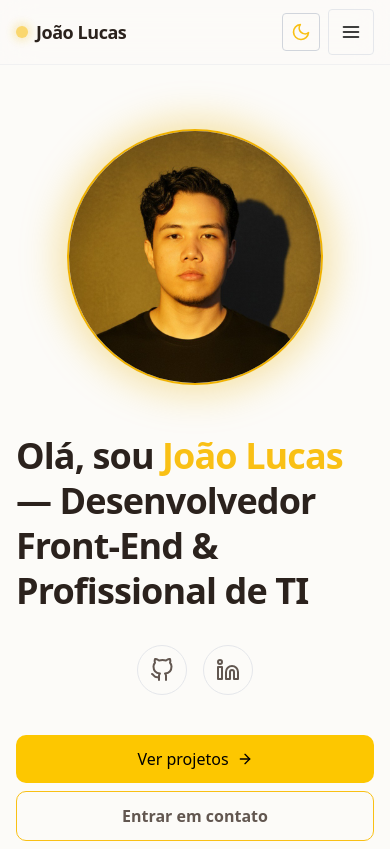
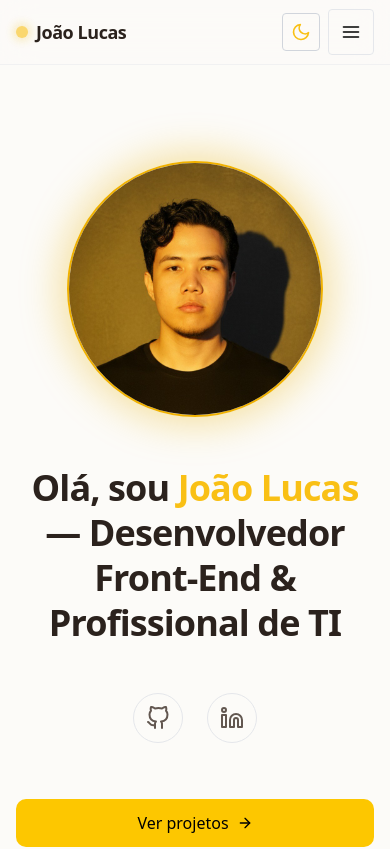
Before and after one commit to jotalucasfarias/meu-portfolio, a React (Vite) app: page / in a window 390 px wide. Shown: the top 849 px of the page. Built offline with nearby package versions, Linux system fonts and the light colour scheme.

Commit message:
feat: melhorar layout e responsividade das seções;

```diff
--- a/src/components/Contact/Contact.tsx
+++ b/src/components/Contact/Contact.tsx
@@ -60,7 +60,7 @@ export default function Contact() {
     <section
       id="contact"
       ref={ref}
-      className="py-16 md:py-24 bg-[#FCFBF8] dark:bg-[#0a0a0a] transition-colors duration-500"
+      className="min-h-screen py-24 md:py-32 bg-[#FCFBF8] dark:bg-[#0a0a0a] transition-colors duration-700"
     >
       <div>
         <div
--- a/src/components/Experiences/Experiences.tsx
+++ b/src/components/Experiences/Experiences.tsx
@@ -12,7 +12,7 @@ import {
 
 export default function Experiences() {
   return (
-    <div className="bg-[#FCFBF8] dark:bg-[#0a0a0a] border border-gray-200 dark:border-white/20 rounded-lg p-6 h-full transition-colors duration-500">
+    <div className="border border-gray-200 dark:border-white/20 rounded-lg p-6 h-full min-h-[60vh] transition-colors duration-700">
       <div className="flex items-start justify-between gap-4 mb-2 ">
         <div>
           <h4 className="text-lg xl:text-xl font-bold text-[#2B221D] dark:text-[#F6F5EE]">
--- a/src/components/HeroBanner/HeroBanner.tsx
+++ b/src/components/HeroBanner/HeroBanner.tsx
@@ -9,12 +9,16 @@ export default function HeroBanner() {
   });
 
   return (
-    <section id="home" ref={ref} className="py-16 md:py-24 overflow-hidden">
-      <div>
-        <div className="grid grid-cols-1 md:grid-cols-2 gap-12 items-center">
+    <section
+      id="home"
+      ref={ref}
+      className="min-h-screen flex items-center justify-center py-24 md:py-32 transition-colors duration-700"
+    >
+      <div className="w-full">
+        <div className="grid grid-cols-1 md:grid-cols-2 gap-12 items-center justify-center">
           {/* Coluna da Esquerda: Texto e Botões */}
           <div
-            className={`flex flex-col gap-6 text-left order-2 md:order-1 transition-all duration-700 ease-out delay-500 ${
+            className={`flex flex-col gap-8 text-center md:text-left order-2 md:order-1 transition-all duration-700 ease-out delay-500 ${
               inView ? 'opacity-100 translate-x-0' : 'opacity-0 -translate-x-10'
             }`}
           >
@@ -25,7 +29,7 @@ export default function HeroBanner() {
             </h1>
 
             {/* Ícones das redes sociais - iguais ao Contact */}
-            <div className="flex gap-4 mt-2 justify-center md:justify-start">
+            <div className="flex gap-6 mt-4 justify-center md:justify-start">
               <a
                 href="https://github.com/jotalucasfarias"
                 target="_blank"
@@ -47,7 +51,7 @@ export default function HeroBanner() {
             </div>
 
             {/* Botões principais */}
-            <div className="flex flex-col sm:flex-row gap-2 sm:gap-4 mt-4 justify-start items-stretch">
+            <div className="flex flex-col sm:flex-row gap-4 mt-6 justify-center md:justify-start items-stretch">
               {/* Botão Ver projetos */}
               <ScrollLink
                 to="projects"
@@ -83,7 +87,6 @@ export default function HeroBanner() {
                 src="photo.jpeg"
                 alt="Foto de João Lucas"
                 className="rounded-full object-cover w-full h-full border-2 border-yellow-500 shadow-[0_0_40px_5px_rgba(234,179,8,0.4)]"
-
               />
             </div>
           </div>
--- a/src/components/Projects/Projects.tsx
+++ b/src/components/Projects/Projects.tsx
@@ -19,7 +19,7 @@ export default function Projects() {
     <section
       id="projects"
       ref={ref}
-      className="py-16 md:py-24 bg-[#FCFBF8] dark:bg-[#0a0a0a] transition-colors duration-500"
+      className="min-h-screen py-24 md:py-32 bg-[#FCFBF8] dark:bg-[#0a0a0a] transition-colors duration-700"
     >
       <div>
         {/* Cabeçalho da Seção */}
--- a/src/components/Skills/Skills.tsx
+++ b/src/components/Skills/Skills.tsx
@@ -49,7 +49,7 @@ export default function Skills() {
         </div>
 
         {/* Grid de Habilidades */}
-        <div className="grid grid-cols-1 sm:grid-cols-2 lg:grid-cols-4 gap-8">
+        <div className="grid grid-cols-1 sm:grid-cols-2 lg:grid-cols-4 gap-8 ">
           {skillsData.map((skill, index) => (
             <div
               key={index}
--- a/src/components/Sobre/Sobre.tsx
+++ b/src/components/Sobre/Sobre.tsx
@@ -8,8 +8,11 @@ export default function Sobre() {
   });
 
   return (
-    <section id="about" ref={ref} className="py-16 md:py-24 overflow-hidden">
-      {/* A classe max-w-6xl foi removida para seguir o padrão do site */}
+    <section
+      id="about"
+      ref={ref}
+      className="min-h-screen py-24 md:py-32 overflow-hidden transition-colors duration-700"
+    >
       <div>
         {/* Conteúdo em duas colunas */}
         <div className="grid grid-cols-1 lg:grid-cols-2 gap-12 lg:gap-16 items-start">
--- a/src/components/TechsBar/TechsBar.tsx
+++ b/src/components/TechsBar/TechsBar.tsx
@@ -12,7 +12,7 @@ import {
   SiTailwindcss,
   SiTypescript,
 } from 'react-icons/si';
-import { Marquee } from '../ui/marquee';
+import { Marquee } from '../ui/Marquee';
 
 const technologies = [
   { name: 'HTML5', icon: <SiHtml5 /> },
```
Also changed, not shown: src/components/ui/Marquee.tsx (renamed from src/components/ui/marquee.tsx).
